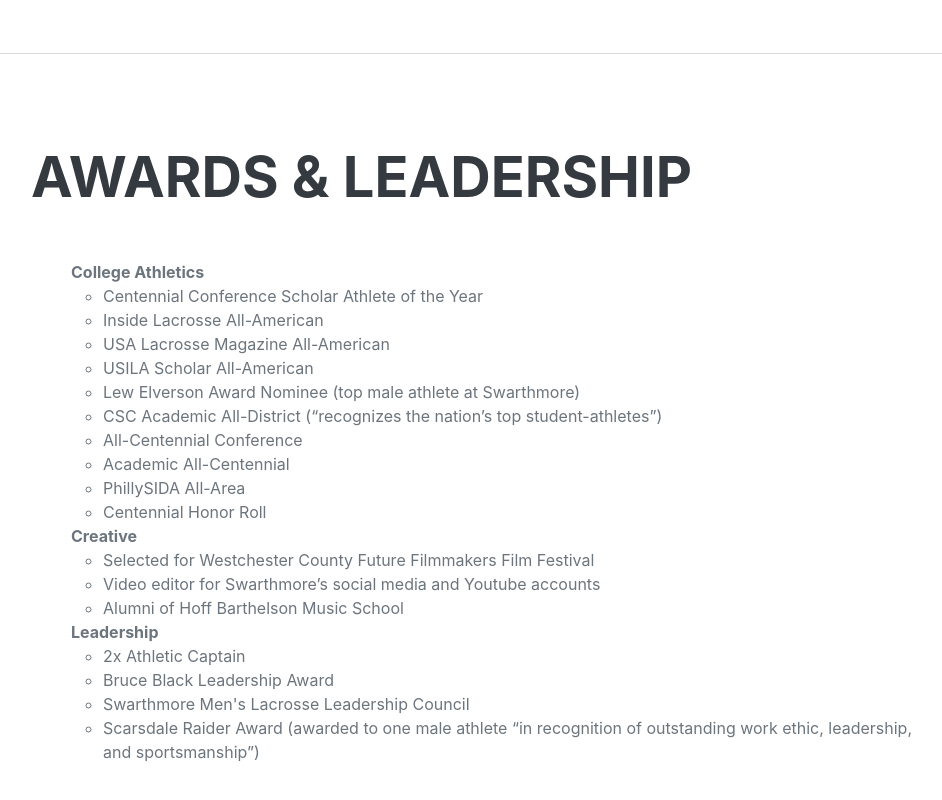
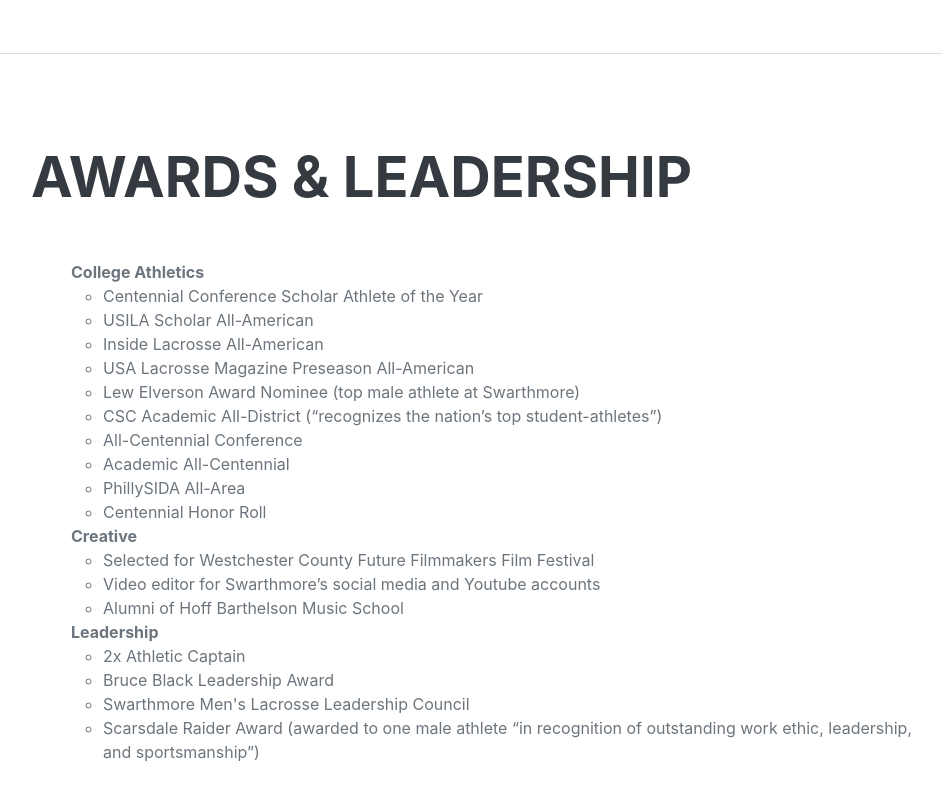
Before and after one commit to jackbrosgol/jackbrosgol.github.io, a plain HTML site: page index.html in a window 1280 px wide. Shown: the part 7610-8410 px from the top of the page, without its empty margins (289-1231 px from the left). Drawn offline with nearby package versions, Linux system fonts and the light colour scheme; some icons are missing; a web font is replaced by a local one.

Commit message:
Update index.html

```diff
--- a/index.html
+++ b/index.html
@@ -594,9 +594,9 @@
                             <strong>College Athletics</strong>
                             <ul>
                                 <li>Centennial Conference Scholar Athlete of the Year</li>
+                                <li>USILA Scholar All-American</li>
                                 <li>Inside Lacrosse All-American</li>
-                                <li>USA Lacrosse Magazine All-American</li>
-                                <li>USILA Scholar All-American</li>
+                                <li>USA Lacrosse Magazine Preseason All-American</li>
                                 <li>Lew Elverson Award Nominee (top male athlete at Swarthmore)</li>
                                 <li>CSC Academic All-District (“recognizes the nation’s top student-athletes”)</li>
                                 <li>All-Centennial Conference</li>
```
